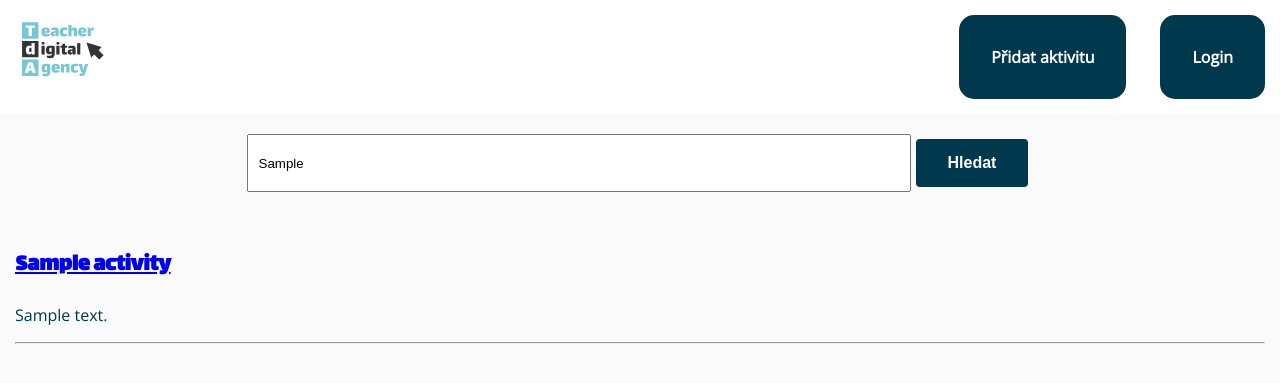
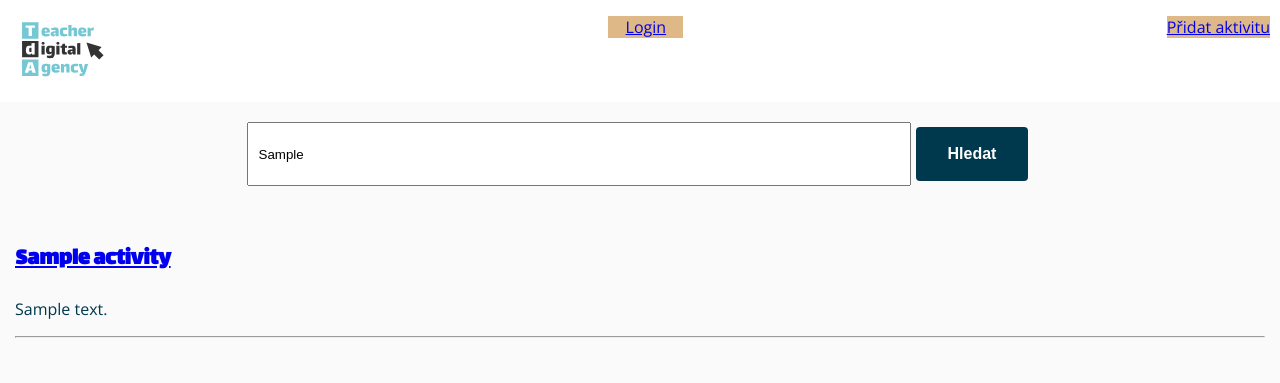
Before and after one commit to Pero-coder/TdA24-GRF-Banana-in-Microwave, a Flask app: template templates/homepage.html in a window 1280 px wide. Shown: the top 383 px of the page. Run offline with Flask 3, Linux system fonts and the light colour scheme; the template is opened without the code that fills it: most values are stand-ins (such as "Sample title", 1, 10 or a date in 2020); parts of the project's set-up code (start-up, migrations or seed data) failed here and were passed over.

Commit message:
Added fixed height

```diff
--- a/templates/homepage.html
+++ b/templates/homepage.html
@@ -59,18 +59,21 @@
 
         <a href="/"><img class="logo" src="{{url_for('static', filename='logo.svg')}}" alt="logo"></a>
 
-        <div>
-            <a class="link-button" href="/tvorba-aktivity">
-                <p>Přidat aktivitu</p>
-            </a>
-            <a class="link-button" href="/login">
-                <p>Login</p>
-            </a>
-        </div>
+        <a style="float: right; min-height: 40px; min-width: 75px;" href="/login">
+            <div style="background-color: burlywood;">
+                <p style="text-align: center;">Login</p>
+            </div>
+        </a>
+
+        <a style="float: right; min-height: 40px; min-width: 75px; margin-right: 10px;" href="/tvorba-aktivity">
+            <div style="background-color: burlywood;">
+                <p style="text-align: center;">Přidat aktivitu</p>
+            </div>
+        </a>
     </div>
 
     <div style="display: flex; justify-content: center; margin: 20px 0;">
-        <input id="searchField" type="text" value="{{last_search}}" placeholder="Zadejte klíčová slova..." style="width: 50%; padding: 10px;">
+        <input id="searchField" type="text" value="{{last_search}}" placeholder="Zadejte klíčová slova..." style="width: 50%; height: 40px; padding: 10px;">
         <button id="searchButton" onclick="AiSearchActivities()">Hledat</button>
     </div>
 
```
